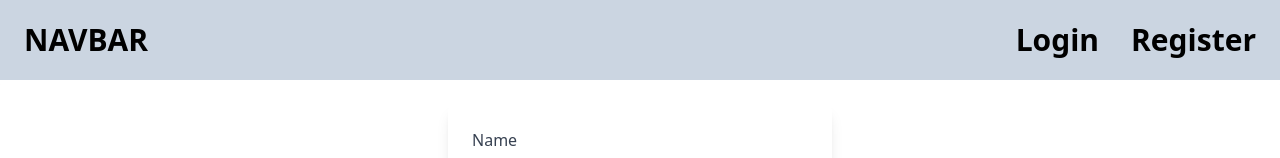
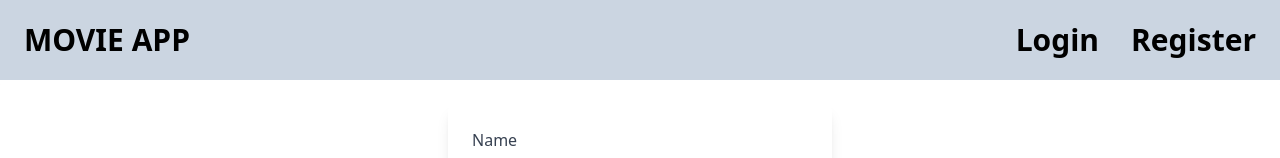
Before and after one commit to Ethemkizilyer/movie-app-react, a React (Create React App) app: page /register in a window 1280 px wide. Shown: the top 158 px of the page. Built offline with nearby package versions, Linux system fonts and the light colour scheme; no server answers.

Commit message:
initialcommit

```diff
--- a/src/components/Navbar.jsx
+++ b/src/components/Navbar.jsx
@@ -12,7 +12,7 @@ const Navbar = () => {
    const [dfg,setDfg] = useState(JSON.parse(localStorage.getItem("test")));
   return (
     <div className="bg-slate-300 w-full h-20 text-3xl font-bold flex items-center justify-between px-6">
-      <Link to="/">NAVBAR</Link>
+      <Link to="/">MOVIE APP</Link>
       <div className=" flex gap-x-8">
         {currentUser ? (
           <h5 className="mb-0 text-capitalize">{navi}</h5>
```
